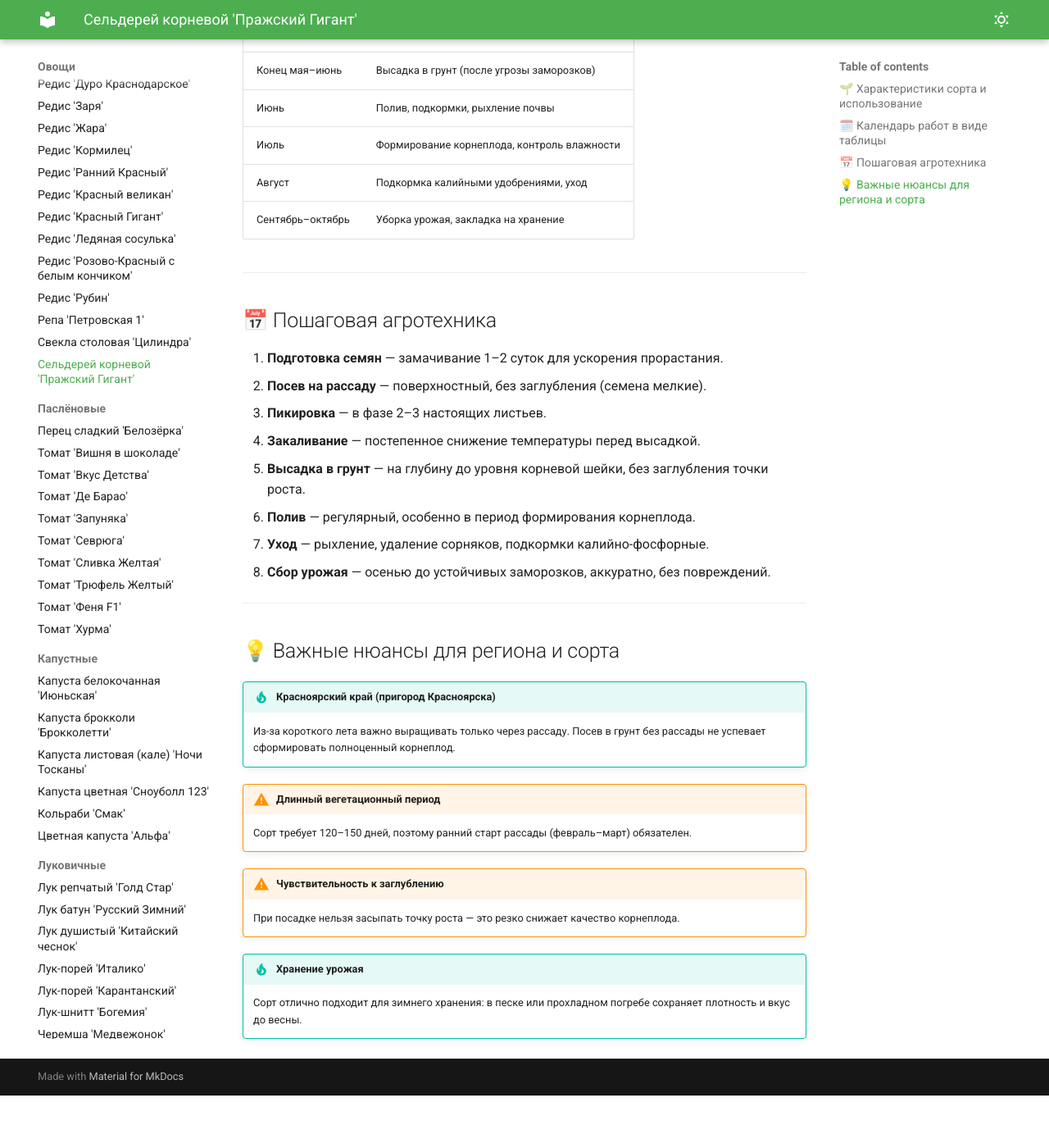
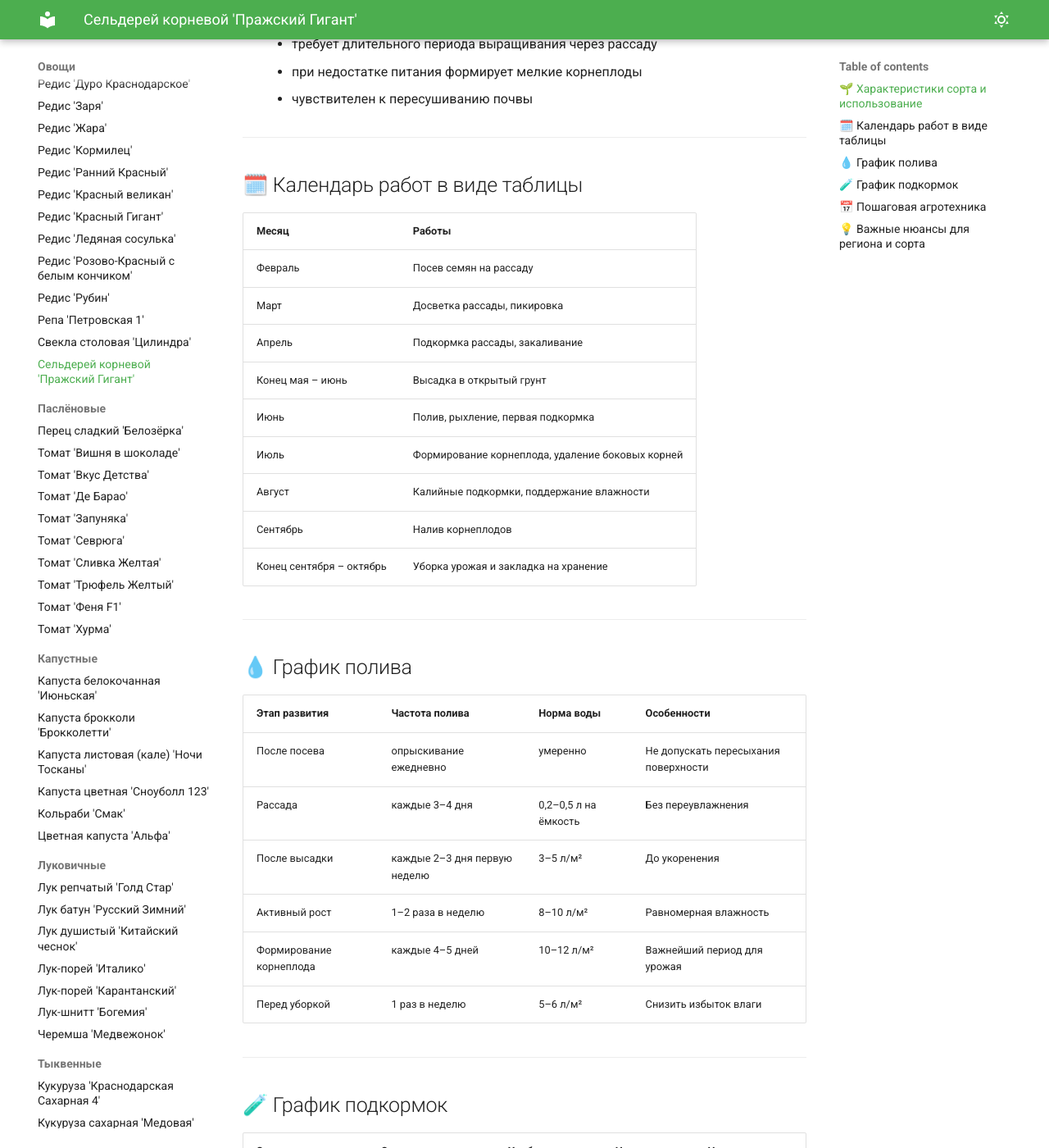
Before and after one commit to verdiary/catalog-web, an MkDocs documentation site: the page built from docs/ovoshhi/korneplody/seledrey_kornevoy_pragskiy_gigant.md, in a window 1280 px wide and 1400 px high, scrolled down 927 px. Shown: the whole window at 82% size. Built offline with MkDocs 1.6.1 and Material for MkDocs 9.7.7, drawn with Linux system fonts in a browser that asks for light colours; before the commit the page ends 2263 px from its top, so only the background shows below that; some of the changed text lies outside the part shown.

Commit message:
[docs] more articles

```diff
--- a/docs/ovoshhi/korneplody/seledrey_kornevoy_pragskiy_gigant.md
+++ b/docs/ovoshhi/korneplody/seledrey_kornevoy_pragskiy_gigant.md
@@ -1,57 +1,121 @@
-# Сельдерей корневой 'Пражский гигант' 🌱
+# Сельдерей корневой `Пражский гигант` 🥬🌰
 
 ## 🌱 Характеристики сорта и использование
-- **Тип растения:** двухлетняя овощная культура, выращивается как однолетняя ради корнеплода
-- **Срок созревания:** среднеспелый — 120–150 дней от всходов до уборки
-- **Назначение:** кулинарное использование (супы, гарниры, салаты), сушка, хранение
-- **Форма корнеплода:** округлая, слегка приплюснутая
-- **Масса корнеплода:** 250–500 г (при хорошем уходе крупнее)
-- **Диаметр:** до 10–15 см
-- **Цвет мякоти:** белая, плотная, без пустот
-- **Вкус:** насыщенный, пряный, слегка сладковатый
+
+- **Тип растения:** двулетняя овощная культура семейства Зонтичные
+- **Вид:** корневой сельдерей
+- **Сорт:** `Пражский гигант`
+- **Срок созревания:** среднеранний, 120–150 дней от всходов до уборки корнеплодов
+- **Назначение:** свежая кулинария, супы, салаты, сушка, заморозка, хранение
+- **Корнеплод:** округлый или округло-приплюснутый
+- **Цвет корнеплода:** беловато-кремовый
+- **Мякоть:** белая, плотная, ароматная, без пустот
+- **Масса корнеплода:** обычно 250–500 г, при хорошей агротехнике до 700 г
+- **Диаметр корнеплода:** 10–15 см
+- **Высота розетки:** 35–40 см
 - **Урожайность:** 2,5–4 кг/м²
-- **Лёжкость:** высокая, хорошо хранится зимой
-- **Особенности сорта:** формирует крупный, выровненный корнеплод, подходит для длительного хранения
+- **Вкус:** насыщенный пряный аромат, сочная мякоть
+- **Устойчивость:** хорошо переносит понижение температуры, устойчив к кратковременным похолоданиям
+- **Холодостойкость:** высокая для культуры, подходит для выращивания в Сибири через рассаду
+- **Засухоустойчивость:** средняя, требует равномерной влажности
+- **Лёжкость:** хорошая, хранится до весны при +1…+3°C
+- **Особенности сорта:**
+    - крупноплодный классический сорт
+    - требует длительного периода выращивания через рассаду
+    - при недостатке питания формирует мелкие корнеплоды
+    - чувствителен к пересушиванию почвы
 
 ---
 
 ## 🗓️ Календарь работ в виде таблицы
 
-| Месяц            | Работы                                      |
-| ---------------- | ------------------------------------------- |
-| Февраль–март     | Посев на рассаду, подготовка семян          |
-| Март–апрель      | Пикировка, уход за рассадой, досветка       |
-| Май              | Закаливание рассады, подготовка грядок      |
-| Конец мая–июнь   | Высадка в грунт (после угрозы заморозков)   |
-| Июнь             | Полив, подкормки, рыхление почвы            |
-| Июль             | Формирование корнеплода, контроль влажности |
-| Август           | Подкормка калийными удобрениями, уход       |
-| Сентябрь–октябрь | Уборка урожая, закладка на хранение         |
+| Месяц                    | Работы                                           |
+| ------------------------ | ------------------------------------------------ |
+| Февраль                  | Посев семян на рассаду                           |
+| Март                     | Досветка рассады, пикировка                      |
+| Апрель                   | Подкормка рассады, закаливание                   |
+| Конец мая – июнь         | Высадка в открытый грунт                         |
+| Июнь                     | Полив, рыхление, первая подкормка                |
+| Июль                     | Формирование корнеплода, удаление боковых корней |
+| Август                   | Калийные подкормки, поддержание влажности        |
+| Сентябрь                 | Налив корнеплодов                                |
+| Конец сентября – октябрь | Уборка урожая и закладка на хранение             |
+
+---
+
+## 💧 График полива
+
+| Этап развития           | Частота полива               | Норма воды           | Особенности                          |
+| ----------------------- | ---------------------------- | -------------------- | ------------------------------------ |
+| После посева            | опрыскивание ежедневно       | умеренно             | Не допускать пересыхания поверхности |
+| Рассада                 | каждые 3–4 дня               | 0,2–0,5 л на ёмкость | Без переувлажнения                   |
+| После высадки           | каждые 2–3 дня первую неделю | 3–5 л/м²             | До укоренения                        |
+| Активный рост           | 1–2 раза в неделю            | 8–10 л/м²            | Равномерная влажность                |
+| Формирование корнеплода | каждые 4–5 дней              | 10–12 л/м²           | Важнейший период для урожая          |
+| Перед уборкой           | 1 раз в неделю               | 5–6 л/м²             | Снизить избыток влаги                |
+
+---
+
+## 🧪 График подкормок
+
+| Этап                    | Срок внесения                    | Удобрение            | Норма             | Назначение           |
+| ----------------------- | -------------------------------- | -------------------- | ----------------- | -------------------- |
+| Стартовая               | при подготовке грядки            | компост + зола       | 5–6 кг + 150 г/м² | Питательная база     |
+| Рассада                 | через 10–14 дней после пикировки | комплексное NPK      | 10 г/10 л         | Развитие корней      |
+| После высадки           | через 2 недели                   | настой коровяка 1:10 | 4–5 л/м²          | Рост листьев         |
+| Формирование корнеплода | июль                             | NPK с калием         | 20 г/10 л         | Наращивание массы    |
+| Налив корнеплода        | август                           | сульфат калия        | 15–20 г/10 л      | Плотность и лёжкость |
+| Осенняя поддержка       | сентябрь                         | зола                 | 150–200 г/м²      | Улучшение хранения   |
 
 ---
 
 ## 📅 Пошаговая агротехника
-1. **Подготовка семян** — замачивание 1–2 суток для ускорения прорастания.
-2. **Посев на рассаду** — поверхностный, без заглубления (семена мелкие).
-3. **Пикировка** — в фазе 2–3 настоящих листьев.
-4. **Закаливание** — постепенное снижение температуры перед высадкой.
-5. **Высадка в грунт** — на глубину до уровня корневой шейки, без заглубления точки роста.
-6. **Полив** — регулярный, особенно в период формирования корнеплода.
-7. **Уход** — рыхление, удаление сорняков, подкормки калийно-фосфорные.
-8. **Сбор урожая** — осенью до устойчивых заморозков, аккуратно, без повреждений.
+
+1. **Подготовка почвы**
+    Выбрать солнечный участок с рыхлой плодородной почвой. Внести компост и древесную золу.
+
+2. **Подготовка семян**
+    Семена замочить на 1–2 суток в тёплой воде для ускорения всходов.
+
+3. **Посев на рассаду**
+    Посев в феврале–марте поверхностно или с минимальным заглублением.
+
+4. **Пикировка**
+    На стадии 1–2 настоящих листьев рассаду пикировать в отдельные ёмкости.
+
+5. **Высадка в грунт**
+    Высаживать после угрозы сильных заморозков по схеме 30×40 см.
+
+6. **Уход в процессе роста**
+    - регулярный полив
+    - рыхление
+    - удаление сорняков
+    - удаление нижних листьев и боковых корней
+
+7. **Защита от болезней и вредителей**
+    Следить за септориозом и слизнями; избегать переувлажнения и загущения.
+
+8. **Сбор урожая и хранение**
+    Убирать до устойчивых заморозков. Хранить во влажном песке при +1…+3°C.
 
 ---
 
 ## 💡 Важные нюансы для региона и сорта
 
-!!! tip "Красноярский край (пригород Красноярска)"
-    Из-за короткого лета важно выращивать только через рассаду. Посев в грунт без рассады не успевает сформировать полноценный корнеплод.
+!!! warning "Короткое лето Красноярского края"
+    Сорт обязательно выращивать через рассаду — прямой посев в грунт не позволит получить крупный корнеплод.
 
-!!! warning "Длинный вегетационный период"
-    Сорт требует 120–150 дней, поэтому ранний старт рассады (февраль–март) обязателен.
+!!! tip "Возвратные заморозки"
+    После высадки в мае–июне желательно временное укрытие агроволокном.
 
-!!! warning "Чувствительность к заглублению"
-    При посадке нельзя засыпать точку роста — это резко снижает качество корнеплода.
+!!! warning "Пересыхание почвы"
+    Даже кратковременная засуха вызывает огрубение мякоти и остановку роста корнеплода.
 
-!!! tip "Хранение урожая"
-    Сорт отлично подходит для зимнего хранения: в песке или прохладном погребе сохраняет плотность и вкус до весны.
+!!! tip "Почвы региона"
+    На тяжёлых суглинках Красноярского края рекомендуется добавлять песок и большое количество органики.
+
+!!! warning "Заглубление точки роста"
+    При посадке нельзя засыпать центральную почку — это приводит к деформации корнеплода.
+
+!!! tip "Особенность сорта"
+    `Пражский гигант` особенно ценится за крупные ароматные корнеплоды и хорошую лёжкость зимой.
```
